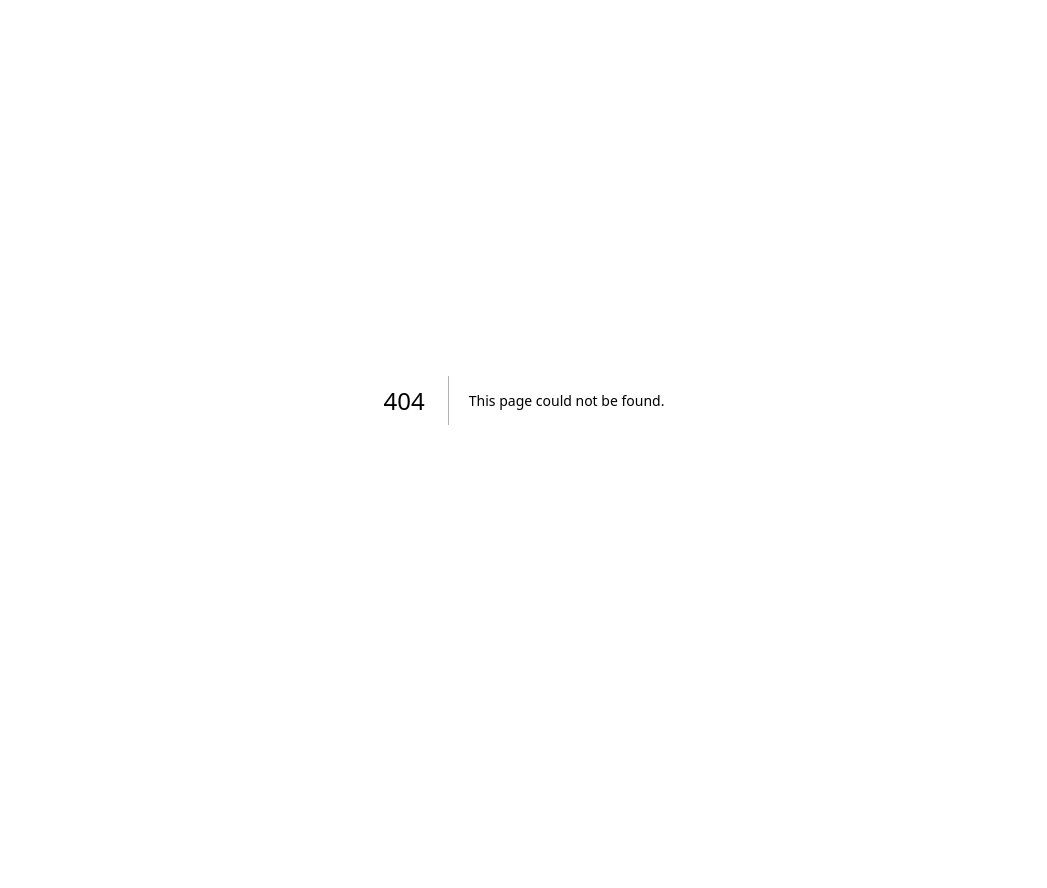
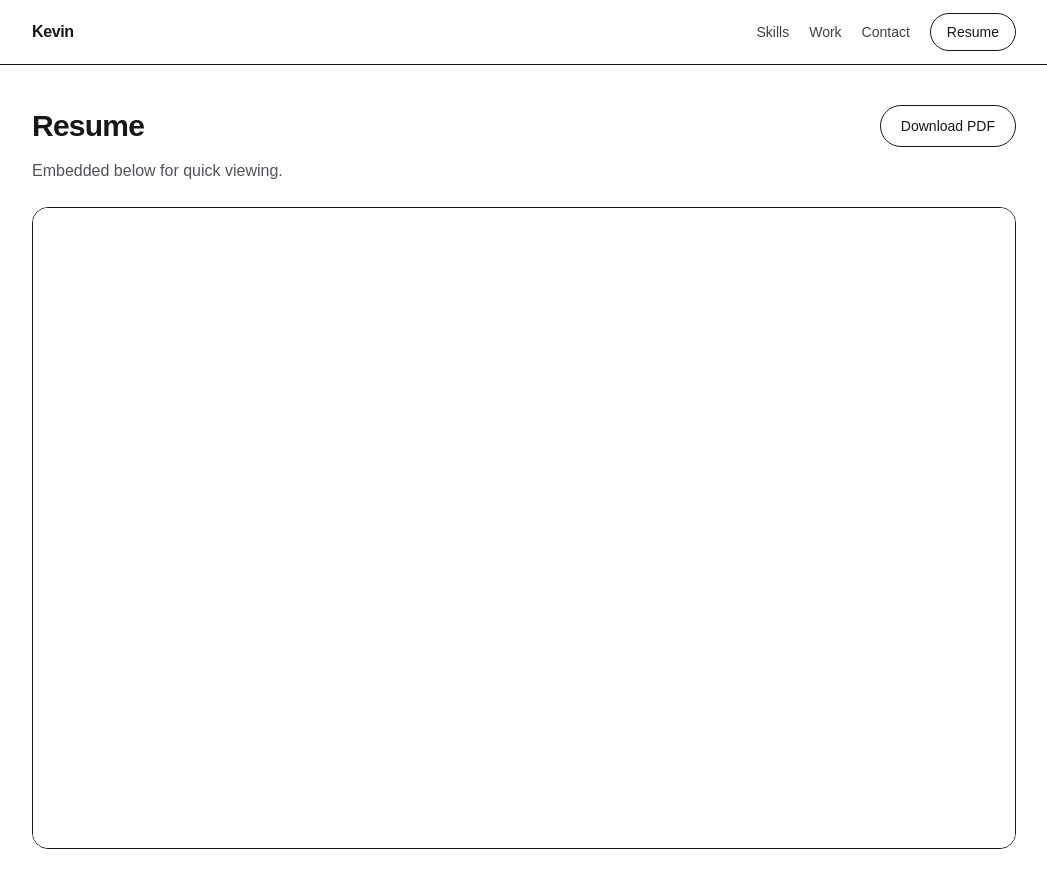
Before and after one commit to Kcheungz/portfolio, a Next.js app: page /resume in a window 1280 px wide. Before the commit this address had no page. Shown: the whole page, without its empty margins (116-1163 px from the left). Before the commit the page ends 800 px from the top, so only its background shows below. Built offline with nearby package versions, Linux system fonts and the light colour scheme.

Commit message:
Add resume page with embedded PDF

```diff
--- /dev/null
+++ b/app/resume/page.tsx
@@ -0,0 +1,34 @@
+import Navbar from "@/components/Navbar";
+
+export default function ResumePage() {
+  return (
+    <div>
+      <Navbar />
+      <main className="mx-auto max-w-5xl px-5 py-10">
+        <div className="flex items-center justify-between gap-4">
+          <h1 className="text-3xl font-bold tracking-tight">Resume</h1>
+          <a
+            className="rounded-full border px-5 py-2.5 text-sm font-medium hover:bg-zinc-50"
+            href="/resume.pdf"
+            target="_blank"
+            rel="noreferrer"
+          >
+            Download PDF
+          </a>
+        </div>
+
+        <p className="mt-3 text-zinc-600">
+          Embedded below for quick viewing.
+        </p>
+
+        <div className="mt-6 overflow-hidden rounded-2xl border bg-white">
+          <iframe
+            src="/resume.pdf"
+            className="h-[80vh] w-full"
+            title="Resume PDF"
+          />
+        </div>
+      </main>
+    </div>
+  );
+}
```
Also changed, not shown: components/Navbar.tsx (+2 -5 lines), 1 other file (tests, documents, lock files or other folders).
